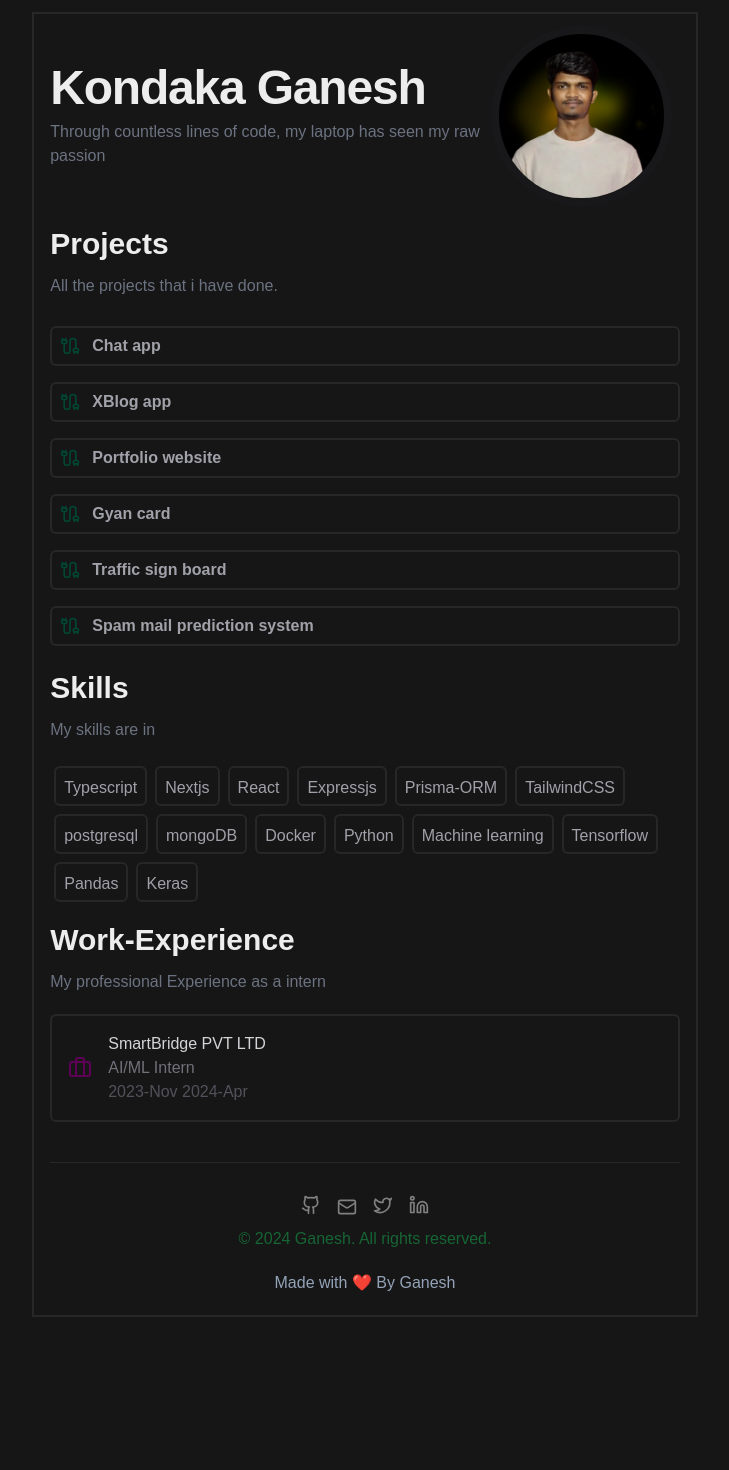
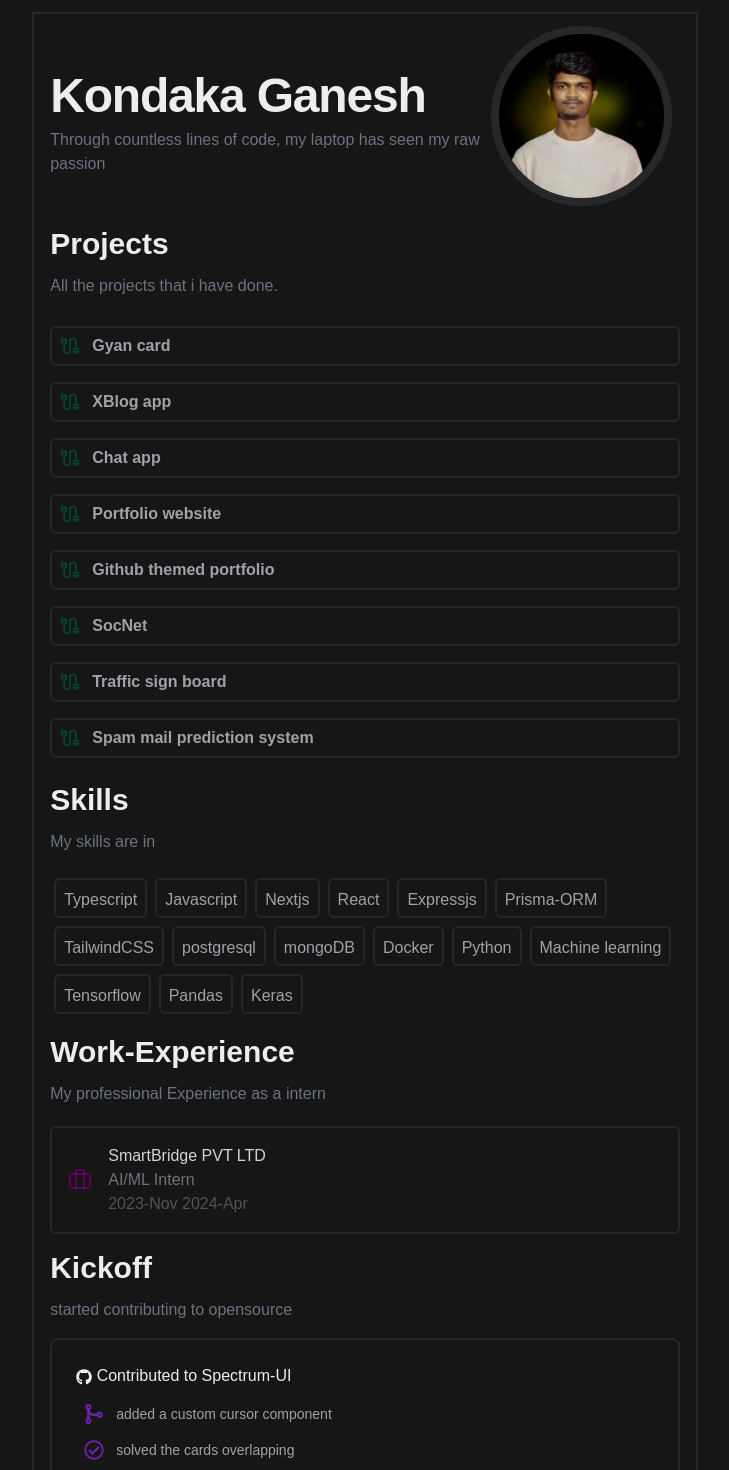
Before and after one commit to ganeshkondaka/Gyan-card, a Next.js app: page /pages/gyan_card in a window 1280 px wide. Shown: the top 1470 px of the page, without its empty margins (275-1004 px from the left). Before the commit the page ends 1329 px from the top, so only its background shows below. Built offline with nearby package versions, Linux system fonts and the light colour scheme.

Commit message:
added some projects and styling

```diff
--- a/app/components/Profile.tsx
+++ b/app/components/Profile.tsx
@@ -4,7 +4,7 @@ export default function Profile() {
   return (
     <div className="flex  items-center justify-around py-3 pr-2">
         <div className="">
-            <div className=" text-3xl md:text-5xl font-bold tracking-tight "> Kondaka Ganesh</div>
+            <div className=" text-[27px] md:text-5xl font-bold tracking-tight pt-4"> Kondaka Ganesh</div>
             <div className="text-gray-500 mt-2"> Through countless lines of code, my laptop has seen my raw passion</div>
             {/* <div>From concept to creation, coding websites is my greatest joy.</div> */}
         </div>
@@ -14,7 +14,7 @@ export default function Profile() {
             alt="ganesh image"
             width={200}
             height={200}
-            className=" object-cover rounded-full border-8 md:border-8 dark:border-zinc-800 border-zinc-900 hover:scale-110 transition-transform duration-300 " />
+            className=" object-cover rounded-full border-8 md:border-8 dark:border-zinc-800 border-zinc-800 hover:scale-110 transition-transform duration-300 " />
         </div>
     </div>
   )
--- a/app/components/Socials.tsx
+++ b/app/components/Socials.tsx
@@ -1,16 +1,18 @@
-import { Mail } from "lucide-react";
+import { FaEnvelope, FaGithub, FaLinkedin } from "react-icons/fa";
+import { FaXTwitter } from "react-icons/fa6";
 
 export default function Socials() {
     return (
         <div>
-            <div className="mt-8 flex justify-center gap-4">
-                <a href="https://github.com/ganeshkondaka">  <svg xmlns="http://www.w3.org/2000/svg" color="gray" width="20" height="20" viewBox="0 0 24 24" fill="none" stroke="currentColor" strokeWidth="2" strokeLinecap="round" strokeLinejoin="round" className="lucide lucide-github"><path d="M15 22v-4a4.8 4.8 0 0 0-1-3.5c3 0 6-2 6-5.5.08-1.25-.27-2.48-1-3.5.28-1.15.28-2.35 0-3.5 0 0-1 0-3 1.5-2.64-.5-5.36-.5-8 0C6 2 5 2 5 2c-.3 1.15-.3 2.35 0 3.5A5.403 5.403 0 0 0 4 9c0 3.5 3 5.5 6 5.5-.39.49-.68 1.05-.85 1.65-.17.6-.22 1.23-.15 1.85v4" /><path d="M9 18c-4.51 2-5-2-7-2" /></svg></a>
-                <a href="mailto:ganeshjo306.com"><Mail color="gray" width={20} ></Mail></a>
-                <a href="https://x.com/ganesh_kondaka">  <svg xmlns="http://www.w3.org/2000/svg" color="gray" width="20" height="20" viewBox="0 0 24 24" fill="none" stroke="currentColor" strokeWidth="2" strokeLinecap="round" strokeLinejoin="round" className="lucide lucide-twitter"><path d="M22 4s-.7 2.1-2 3.4c1.6 10-9.4 17.3-18 11.6 2.2.1 4.4-.6 6-2C3 15.5.5 9.6 3 5c2.2 2.6 5.6 4.1 9 4-.9-4.2 4-6.6 7-3.8 1.1 0 3-1.2 3-1.2z" /></svg></a>
-                <a href="https://www.linkedin.com/in/kondaka-ganesh-b402bb252/---"> <svg xmlns="http://www.w3.org/2000/svg" color="gray" width="20" height="20" viewBox="0 0 24 24" fill="none" stroke="currentColor" strokeWidth="2" strokeLinecap="round" strokeLinejoin="round" className="lucide lucide-linkedin"><path d="M16 8a6 6 0 0 1 6 6v7h-4v-7a2 2 0 0 0-2-2 2 2 0 0 0-2 2v7h-4v-7a6 6 0 0 1 6-6z" /><rect width="4" height="12" x="2" y="9" /><circle cx="4" cy="4" r="2" /></svg></a>
+            <div className="mt-8 flex justify-center gap-8">
+
+                <a href="https://x.com/ganesh_kondaka"> <FaXTwitter className="text-zinc-400 text-xl hover:text-2xl h-6 hover:text-green-600"></FaXTwitter> </a>
+                <a href="https://www.linkedin.com/in/kondaka-ganesh-b402bb252/"> <FaLinkedin className="text-zinc-400 text-xl hover:text-2xl h-6 hover:text-green-600"></FaLinkedin> </a>
+                <a href="https://github.com/ganeshkondaka"> <FaGithub className="text-zinc-400 text-xl hover:text-2xl h-6 hover:text-green-600"></FaGithub> </a>
+                <a href="mailto:ganeshjo306.com"> <FaEnvelope className="text-zinc-400 text-xl hover:text-2xl h-6 hover:text-green-600"></FaEnvelope> </a>
             </div>
-            <p className="text-green-800 text-center my-2">© 2024 Ganesh. All rights reserved.</p>
-            <p className="text-slate-400 text-center my-5">Made with ❤️ By  Ganesh</p>
+            <p className="text-green-800 text-center  mt-8">© 2025 Ganesh. All rights reserved.</p>
+            <p className="text-slate-400 text-center mb-5 mt-2">Made with ❤️ By  Ganesh</p>
 
         </div>
     )
--- a/app/data/index.ts
+++ b/app/data/index.ts
@@ -5,20 +5,28 @@ export interface projects_d {
 
 export const project_list:projects_d[] = [
     {
-        name: 'Chat app',
-        href: 'https://mern-chatapp-frontend-psi.vercel.app/',
+        name: 'Gyan card',
+        href: 'https://gyan-card.vercel.app/',
     },
     {
         name: 'XBlog app',
         href: 'https://xblog-amber.vercel.app/',
     },
     {
+        name: 'Chat app',
+        href: 'https://mern-chatapp-frontend-psi.vercel.app/',
+    },
+    {
         name: 'Portfolio website',
         href: 'https://tsportfolio-repo.vercel.app/',
     },
     {
-        name: 'Gyan card',
-        href: 'https://gyan-card.vercel.app/',
+        name: 'Github themed portfolio',
+        href: 'https://gttheme.vercel.app/',
+    },
+    {
+        name: 'SocNet',
+        href: 'https://socnet-frontend-one.vercel.app/',
     },
     {
         name: 'Traffic sign board',
@@ -30,7 +38,7 @@ export const project_list:projects_d[] = [
     }
 ]
 
-export const skills_list:string[]=["Typescript","Nextjs","React","Expressjs","Prisma-ORM","TailwindCSS","postgresql","mongoDB","Docker","Python","Machine learning","Tensorflow","Pandas","Keras"]
+export const skills_list:string[]=["Typescript","Javascript","Nextjs","React","Expressjs","Prisma-ORM","TailwindCSS","postgresql","mongoDB","Docker","Python","Machine learning","Tensorflow","Pandas","Keras"]
 
 export const socials_list:projects_d[]=[
     {
@@ -47,6 +55,6 @@ export const socials_list:projects_d[]=[
     },
     {
         name: 'linkedin',
-        href: 'hhttps://www.linkedin.com/in/kondaka-ganesh-b402bb252/---',
+        href: 'hhttps://www.linkedin.com/in/kondaka-ganesh-b402bb252/',
     },
 ]
--- a/app/pages/gyan_card/page.tsx
+++ b/app/pages/gyan_card/page.tsx
@@ -3,6 +3,9 @@ import Projects from "@/app/components/Projects";
 import Skills from "@/app/components/Skills";
 import Socials from "@/app/components/Socials";
 import Work_exp from "@/app/components/Work_exp";
+import Link from "next/link";
+import { FaGithub, FaRegCheckCircle } from "react-icons/fa";
+import { FaCodeMerge } from "react-icons/fa6";
 
 export default function page() {
     return (
@@ -29,8 +32,28 @@ export default function page() {
                     <div className="text-gray-500 my-3">My professional Experience as a intern</div>
                     <Work_exp />
                 </div>
-                <div className="mt-8">
-                    <hr className=" border-zinc-800" />
+                <div className="w-full my-2">
+                    <span className="text-2xl md:text-3xl font-bold inline">Kickoff </span>
+                    <div className="text-gray-500 my-3">started contributing to opensource</div>
+                    <div className='mt-4  p-4 border-2 border-zinc-800 rounded-lg '>
+                        <p className='p-2 text-md'><FaGithub className='inline' /> Contributed to Spectrum-UI </p>
+                        <div className='flex items-center px-4 gap-3 mt-2'>
+                            <FaCodeMerge className='text-purple-800 text-xl ' />
+                            <div className='flex flex-col text-zinc-400 text-sm hover:underline'>
+                                <Link href="https://github.com/arihantcodes/spectrum-ui/pull/54">added a custom cursor component</Link>
+                            </div>
+                        </div>
+                        <div className='flex items-center px-4 gap-3 mt-4'>
+                            <FaRegCheckCircle className='text-purple-800 text-xl ' />
+                            <div className='flex flex-col text-zinc-400 text-sm hover:underline'>
+                                <Link href="https://github.com/arihantcodes/spectrum-ui/issues/38#event-15721056448">solved the cards overlapping</Link>
+                            </div>
+                        </div>
+                    </div>
+                </div>
+
+                <div className="mt-4">
+                    <hr className="border border-zinc-800" />
                     <Socials></Socials>
                 </div>
             </div>
--- a/package.json
+++ b/package.json
@@ -19,6 +19,7 @@
     "prisma": "^5.22.0",
     "react": "19.0.0-rc-66855b96-20241106",
     "react-dom": "19.0.0-rc-66855b96-20241106",
+    "react-icons": "^5.4.0",
     "tailwind-merge": "^2.5.5"
   },
   "devDependencies": {
```
Also changed, not shown: 1 other file (tests, documents, lock files or other folders).
